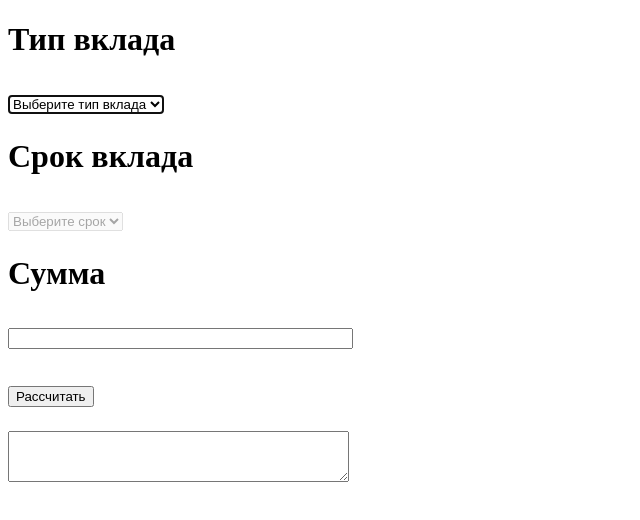
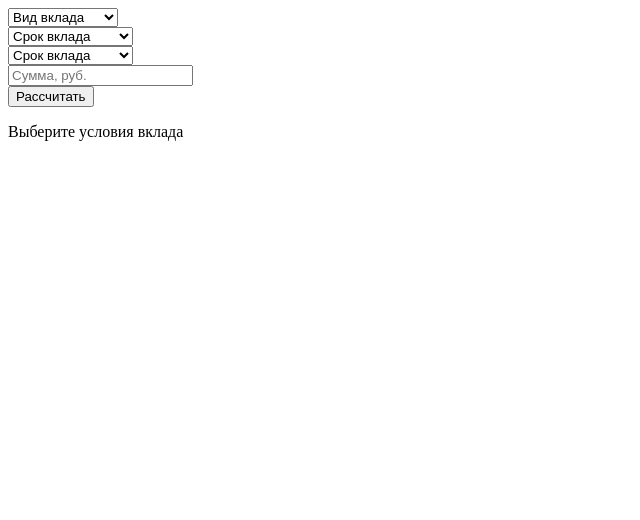
Before and after one commit to kovalski26/lab3, a website built with webpack: page hh/calc/src/calc.html in a window 1280 px wide. Shown: the whole page, without its empty margins (0-640 px from the left). Built offline with nearby package versions, Linux system fonts and the light colour scheme; files whose address does not match are found by name.

Commit message:
Update calc.html

```diff
--- a/hh/calc/src/calc.html
+++ b/hh/calc/src/calc.html
@@ -1,49 +1,53 @@
 <!DOCTYPE html>
 <html>
+    <head>
+        <meta charset="UTF-8">
+        <meta name="viewport" content="width=device-width, initial-scale=1">
+        <title>Калькулятор</title>
+    </head>
+    <body>
+        <div id="plate" class="center">
+            <div id="input">
+                <div class="space">
+                    <select name="depositType" id="depositType">
+                        <option value="" selected disabled>Вид вклада</option>
+                        <option value="refillable">Пополняемый</option>
+                        <option value="term">Срочный</option>
+                    </select>
+                </div>
+                <div id="typeAnswer" class="space">
+                    <div id="refillable">
+                        <select name="refillableConditions">
+                            <option value="" selected disabled>Срок вклада</option>
+                            <option value="6">6 месяцев - 20%</option>
+                            <option value="12">1 год - 22%</option>
+                            <option value="18">1,5 года - 15%</option>
+                            <option value="24">2 года - 10%</option>
+                        </select>
+                    </div>
+                    <div id="term">
+                        <select name="termConditions">
+                            <option value="" selected disabled>Срок вклада</option>
+                            <option value="3">3 месяцев - 20%</option>
+                            <option value="6">6 месяцев - 22%</option>
+                            <option value="9">9 месяцев - 23%</option>
+                            <option value="12">1 год - 24%</option>
+                            <option value="18">1,5 года - 18%</option>
+                            <option value="24">2 года - 15%</option>
+                        </select>
+                    </div>
+                </div>
+                <div class="space">
+                    <input name="depositAmount" placeholder="Сумма, руб."/>
+                </div>
+                <div class="space">
+                    <button id="button" value="submit">Рассчитать</button>
+                </div>
+            </div>
+            <div id="output">
+                <p id="outputConditions">Выберите условия вклада</p>
+                <p id="result"></p>
+            </div>
 
-<head>
-    <style>
-        .header-bg {
-            text-align: center;
-        }
-
-        .h1 {
-            font-family: 'Times New Roman', Times, serif;
-            font-size: 14pt;
-        }
-
-        .header-label {
-            font-family: 'Times New Roman', Times, serif;
-            font-size: 14pt;
-            text-align: center;
-        }
-    </style>
-    <meta charset="utf-8">
-    <title>Калькулятор</title>
-    <script defer src="calc.js"></script>
-</head>
-
-<body>
-    <h1><label>Тип вклада</label></h1>
-    <h1><select id="type" autofocus required onchange="switch_type();">
-        <option value="none"hidden>Выберите тип вклада</option>
-        <option value = "long">Пополняемый</option>
-        <option value = "fast">Срочный</option>
-    </select></h1>
-    <h1><label>Срок вклада</label></h1>
-    <h1><select id="time" required disabled>
-        <option value="none"hidden>Выберите срок</option>
-        <option value="3;20" visibility='hidden'>3 месяца</option>
-        <option value = "6;20">6 месяцев</option>
-        <option value = "9;23" visibility='hidden'>9 месяцев</option>
-        <option value = "12;22">1 год</option>
-        <option value = "18;15">1.5 года</option>
-        <option value = "24;10">2 года</option>
-    </select></h1>
-    <h1><label>Сумма</label></h1>
-    <h1><input id ="sum" type="text" size="40"></h1>
-    <h1><button id="btn" onclick="calculate();">Рассчитать</button></h1>
-    <h1><textarea id="result" cols="40" rows="3"></textarea></h1>
-</body>
-
+    </body>
 </html>
```
